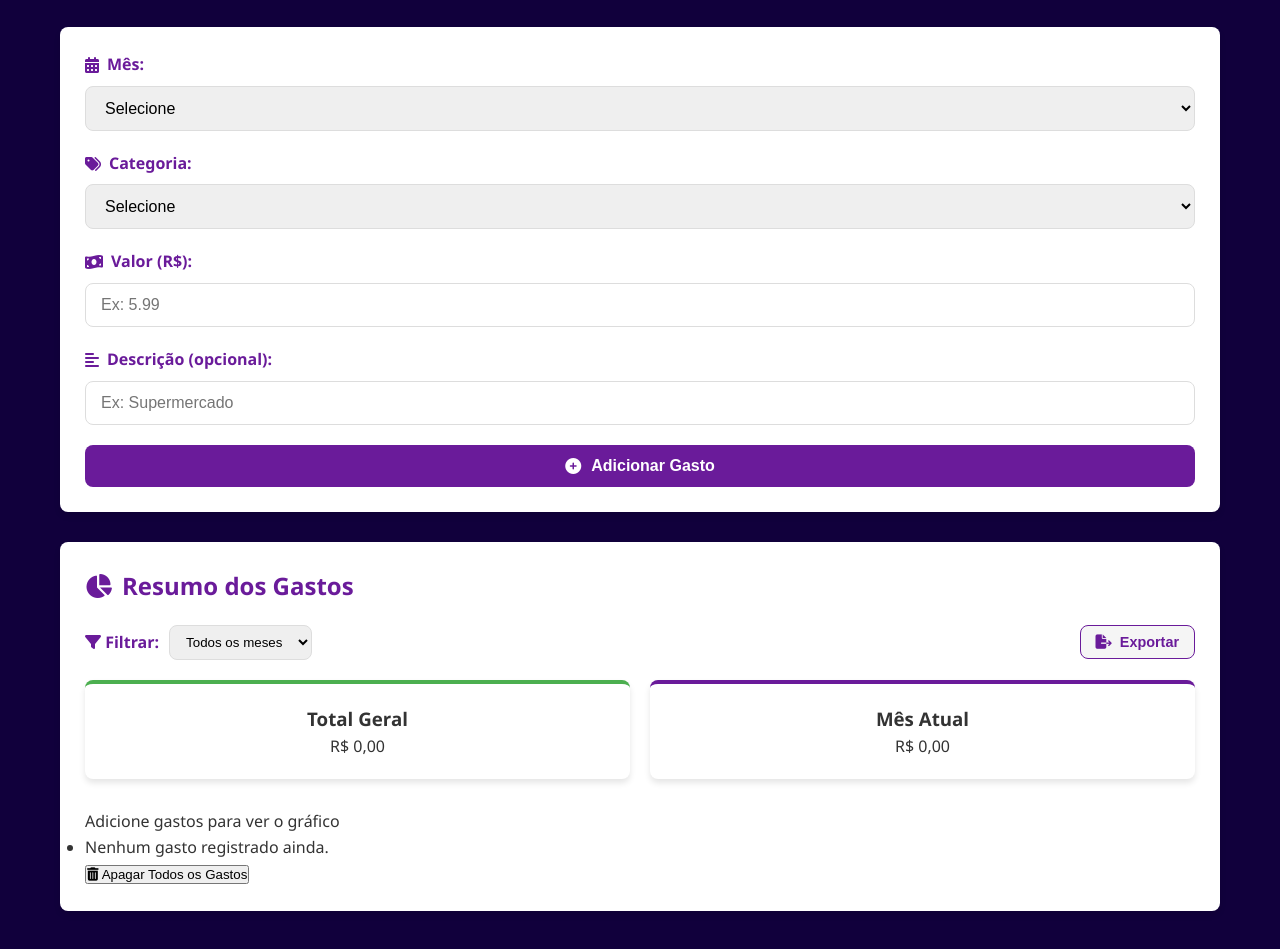
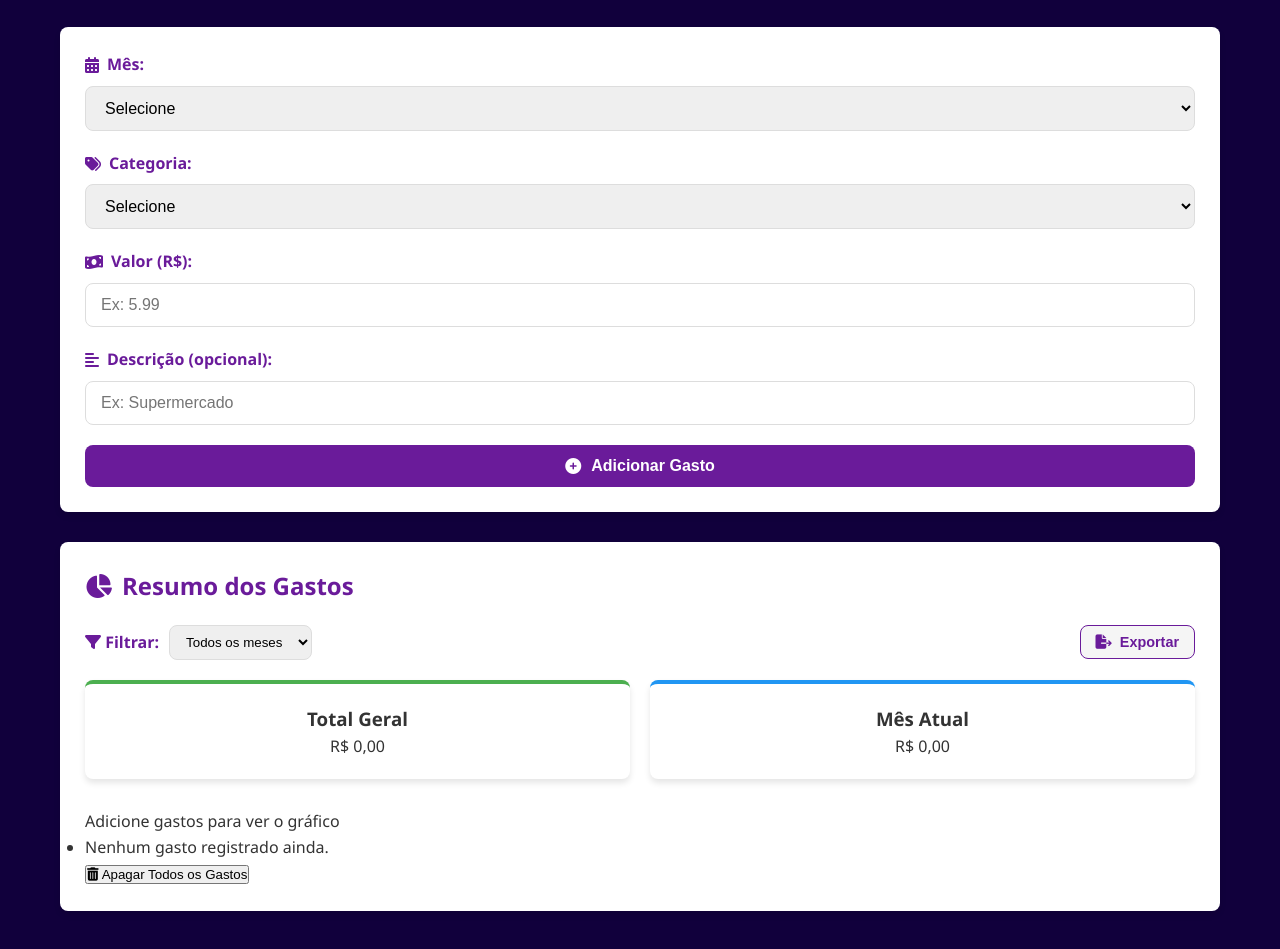
Before and after one commit to Stievehuihan/SpendLoom, a plain HTML site: page index.html in a window 1280 px wide. Shown: the part 125-1074 px from the top of the page. Drawn offline with Linux system fonts and the light colour scheme.

```diff
--- a/styles.css
+++ b/styles.css
@@ -196,3 +196,7 @@ header h1 i {
 .stat-card.total {
   border-top-color: var(--success-color);
 }
+
+.stat-card.monthly {
+  border-top-color: var(--info-color);
+}
```
